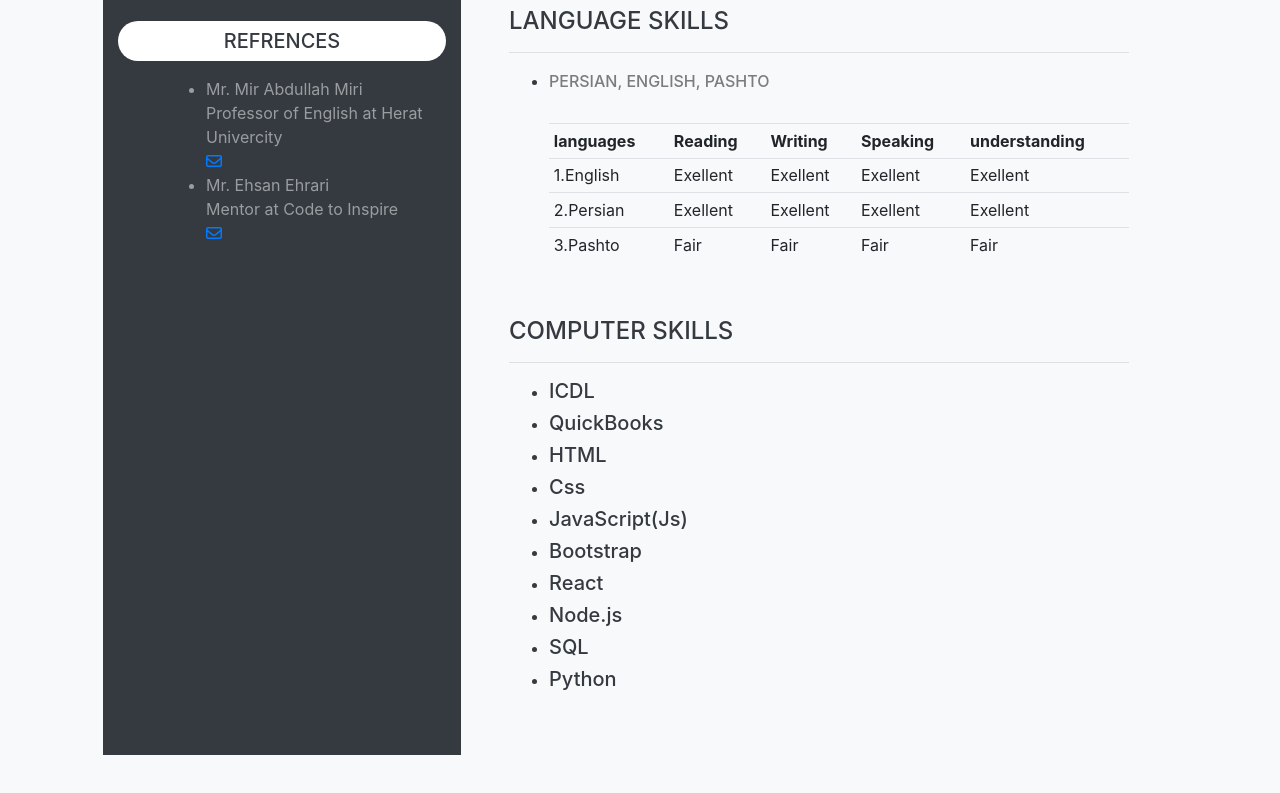
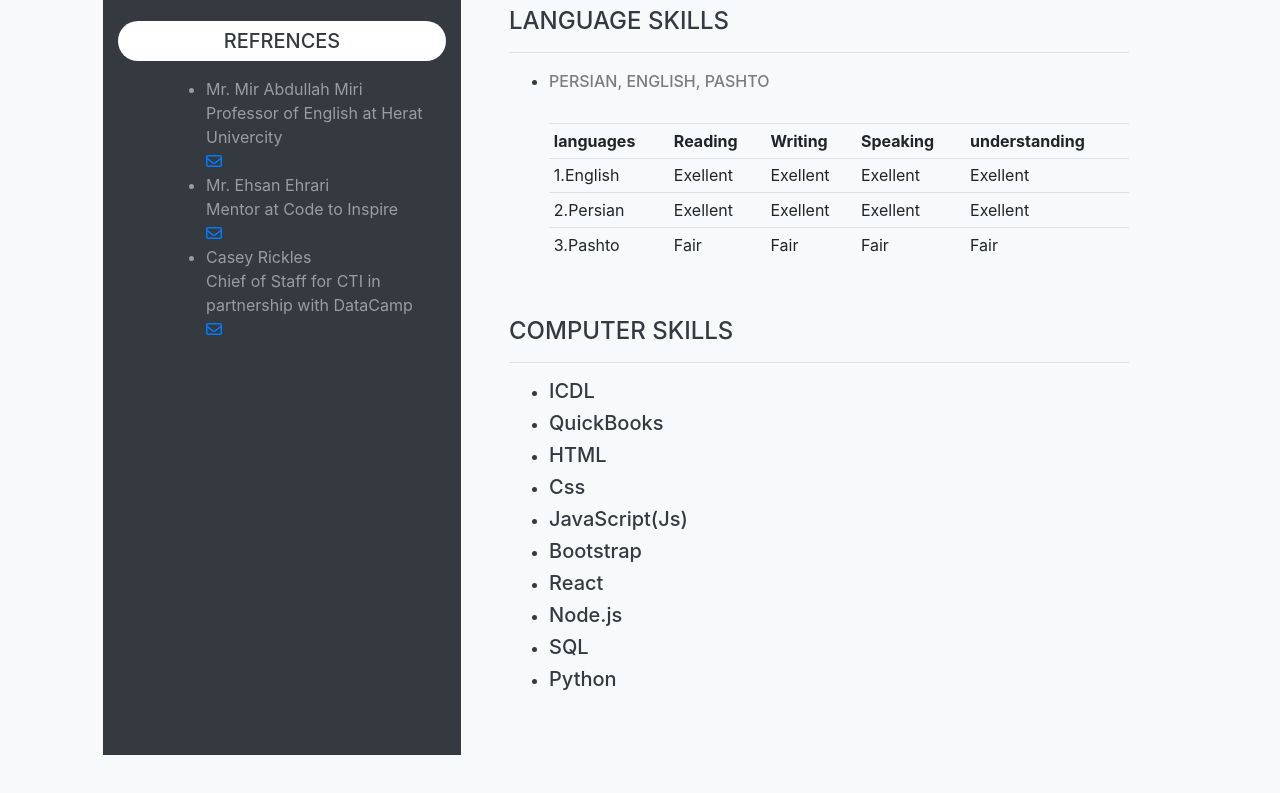
Before and after one commit to PaimanMorsal/My-CV, a plain HTML site: page index.html in a window 1280 px wide. Shown: the part 1679-2472 px from the top of the page. Drawn offline with nearby package versions, Linux system fonts and the light colour scheme.

Commit message:
new refrence added

```diff
--- a/index.html
+++ b/index.html
@@ -126,6 +126,7 @@
               <li class="list-item">Mr. Mir Abdullah Miri <br> Professor of English at Herat Univercity <br> <a href="mailto: miri.abdullah@gmail.com"> <i class="fa-regular fa-envelope"></i></a></i>
                 <br>
               <li class="list-item">Mr. Ehsan Ehrari <br> Mentor at Code to Inspire <br> <a href="mailto: Ehsan.Ehrari@codetoinspire.org"> <i class="fa-regular fa-envelope"></i></a></li>
+              <li class="list-item"> Casey Rickles <br> Chief of Staff for CTI in partnership with DataCamp <br> <a href="mailto: casey.rickles@codetoinspire.org"> <i class="fa-regular fa-envelope"></i></a></li>
             </ul>
           </div>
         </div>
```
